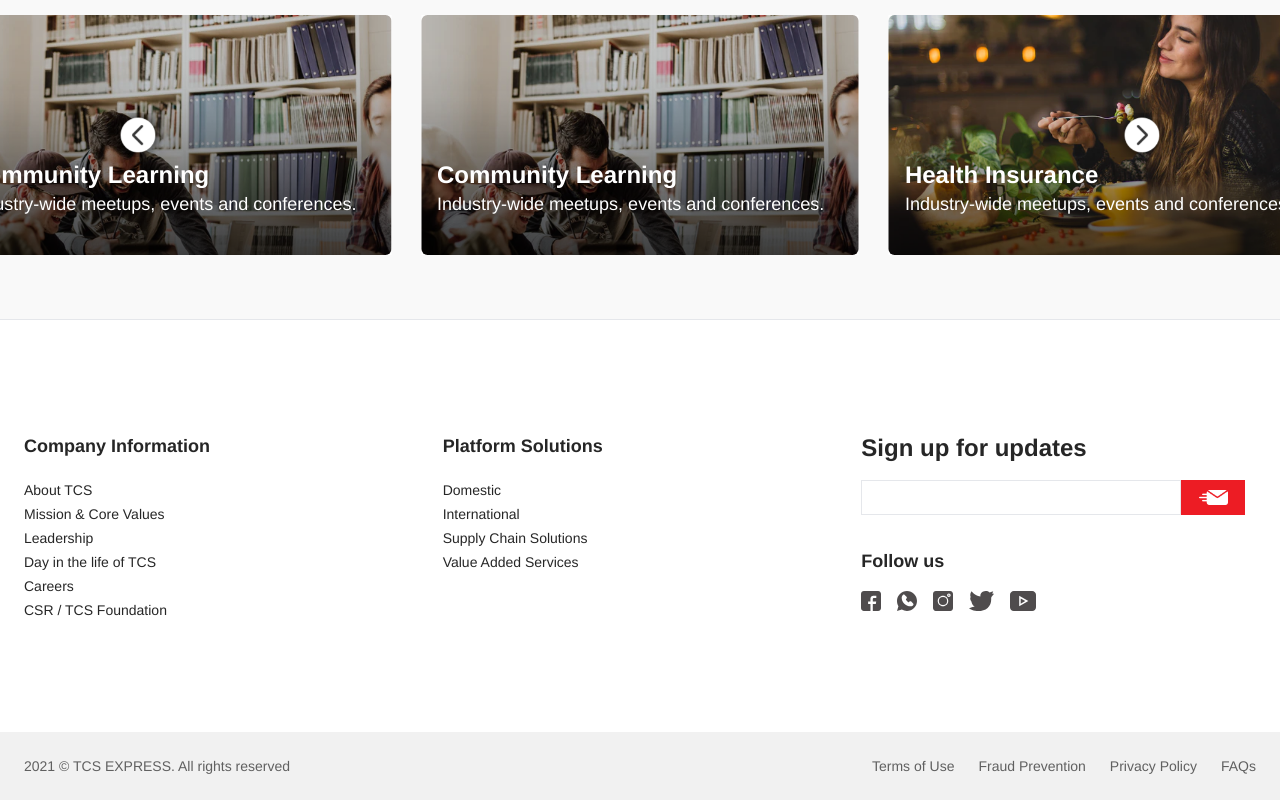
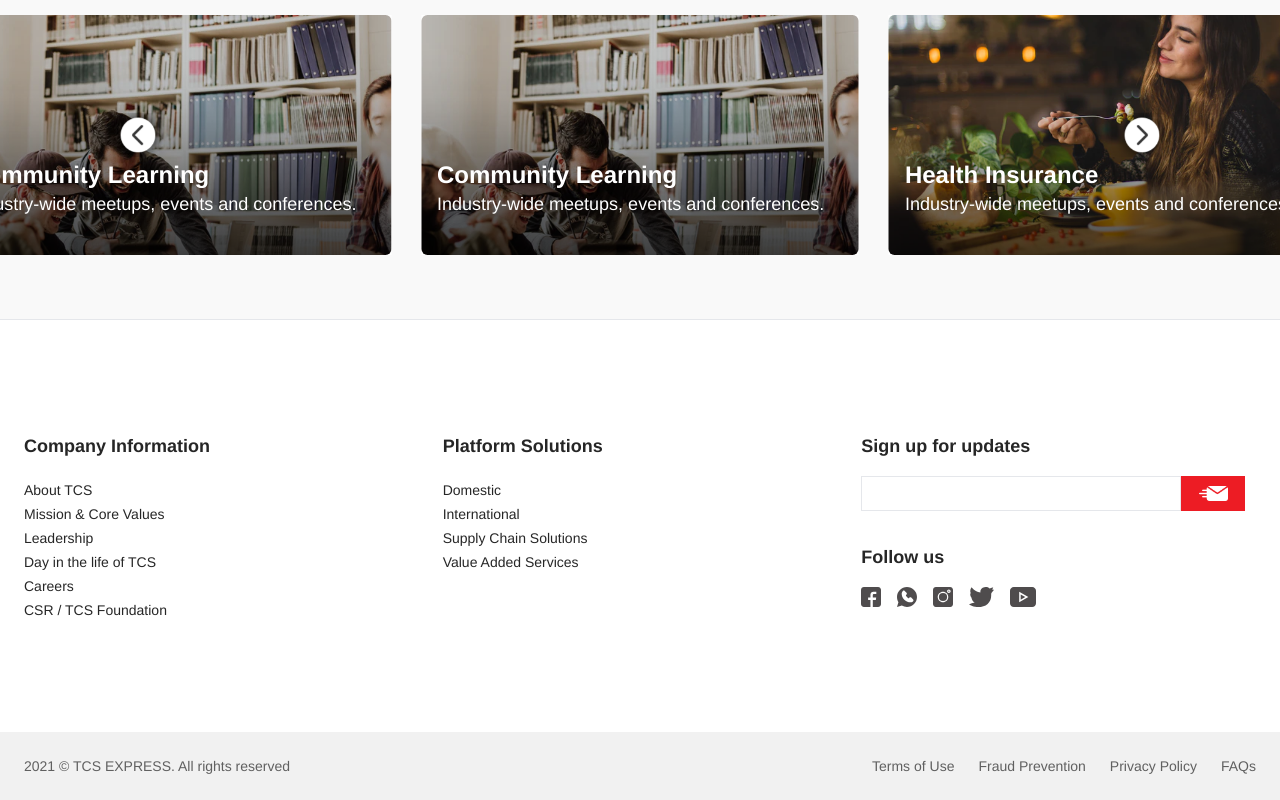
Before and after one commit to itsmuhammadismail/tcsweb, a Next.js app: page / in a window 1280 px wide. Shown: the part 4775-5575 px from the top of the page. Built offline with nearby package versions, Linux system fonts and the light colour scheme.

Commit message:
first commit

```diff
--- a/components/Footer.js
+++ b/components/Footer.js
@@ -45,7 +45,7 @@ const Footer = () => {
           </ul>
         </div>
         <div className="flex-1">
-          <h2 className="font-bold mb-4 text-2xl">Sign up for updates</h2>
+          <h2 className="font-bold mb-4 text-lg">Sign up for updates</h2>
           <div className="flex  items-center">
             <input
               type="text"
--- a/components/PlatformDropdown.js
+++ b/components/PlatformDropdown.js
@@ -150,7 +150,7 @@ const PlatformDropdown = () => {
     <>
       <div className="absolute dropdown w-[100vw] left-0 ">
         <div
-          className="absolute w-6 h-6 bg-white top-[0.4rem] right-[28%]"
+          className="absolute w-6 h-6 bg-white top-[0.4rem] 2xl:right-[31%]"
           style={{ clipPath: "polygon(50% 0%, 0 68%, 100% 68%)" }}
         ></div>
         <div className="w-[17rem] h-12 absolute"></div>
```
